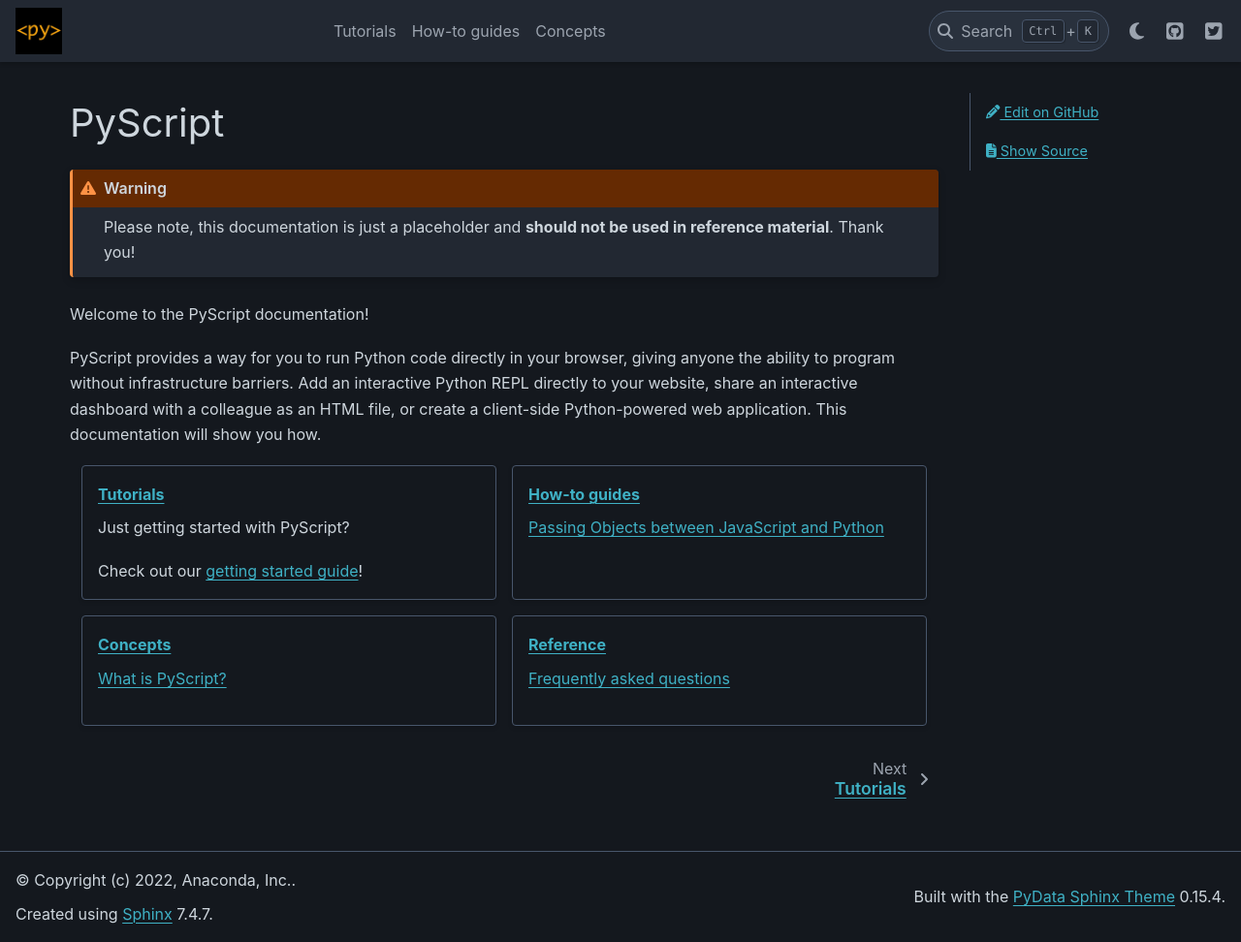
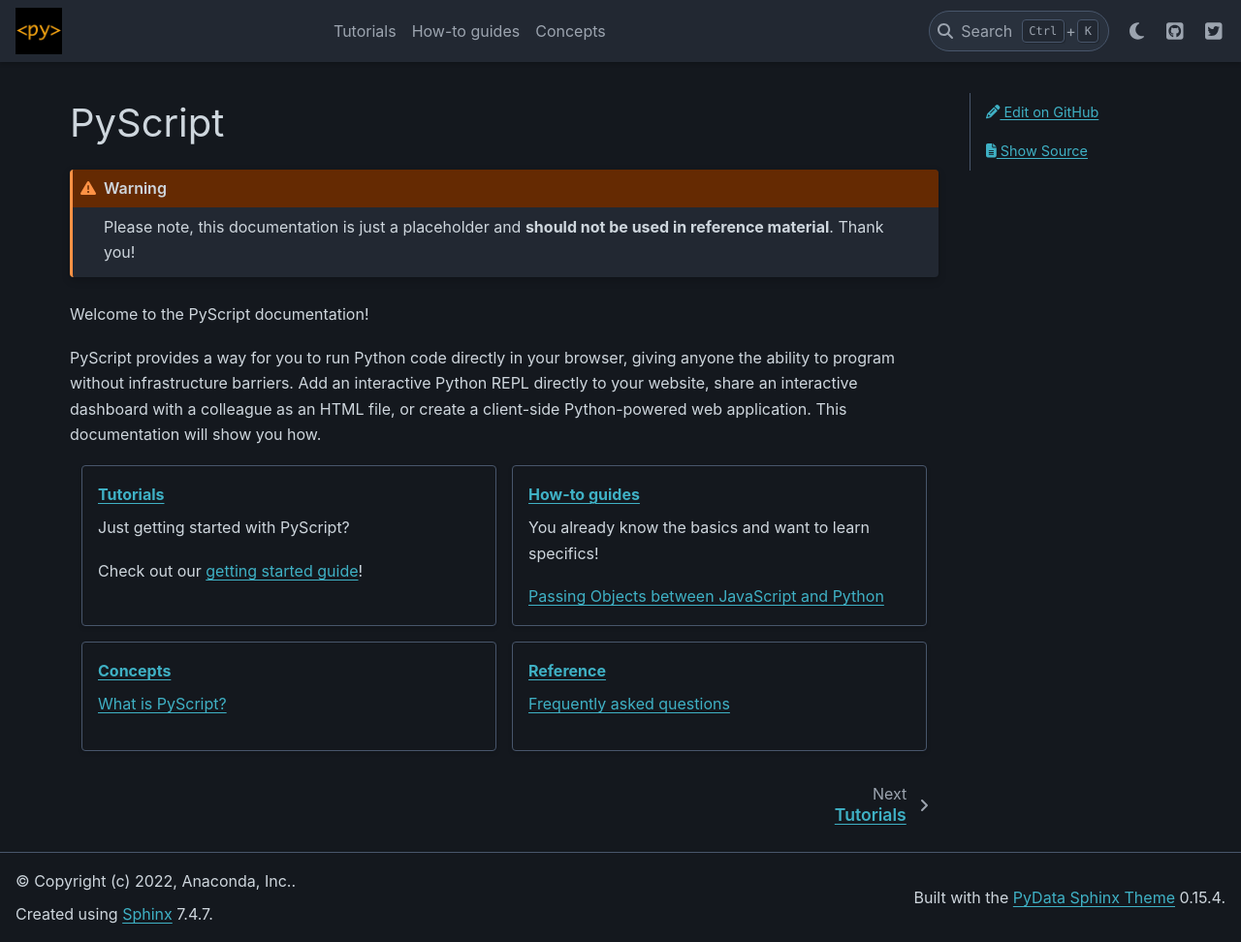
Before and after one commit to pyscript/pyscript, a Sphinx documentation site: the page built from docs/index.md, in a window 1280 px wide and 972 px high. Shown: the whole window at 97% size. Built offline with Sphinx 7.4.7 and the PyData theme 0.15.4, drawn with Linux system fonts in a browser that asks for light colours; pages that are not in the unit, such as notebooks, are missing from menus.

```diff
--- a/docs/index.md
+++ b/docs/index.md
@@ -23,6 +23,8 @@ Just getting started with PyScript?
 Check out our [getting started guide](tutorials/getting-started.md)!
 :::
 :::{grid-item-card} [How-to guides](howtos/index.md)
+
+You already know the basics and want to learn specifics!
 
 [Passing Objects between JavaScript and Python](howtos/passing-objects.md)
 
```
Also changed, not shown: docs/howtos/index.md (+1 -1 lines).
